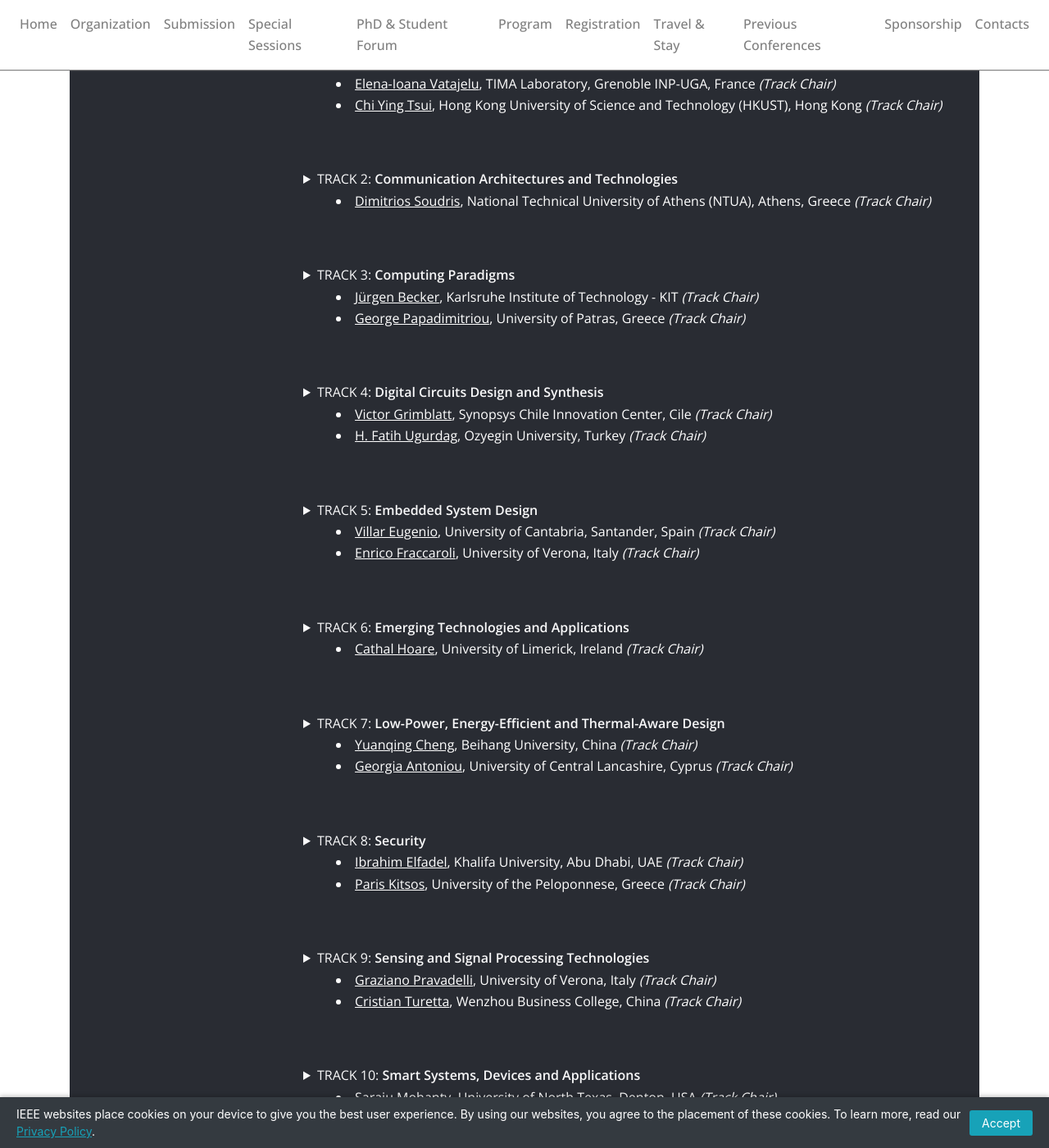
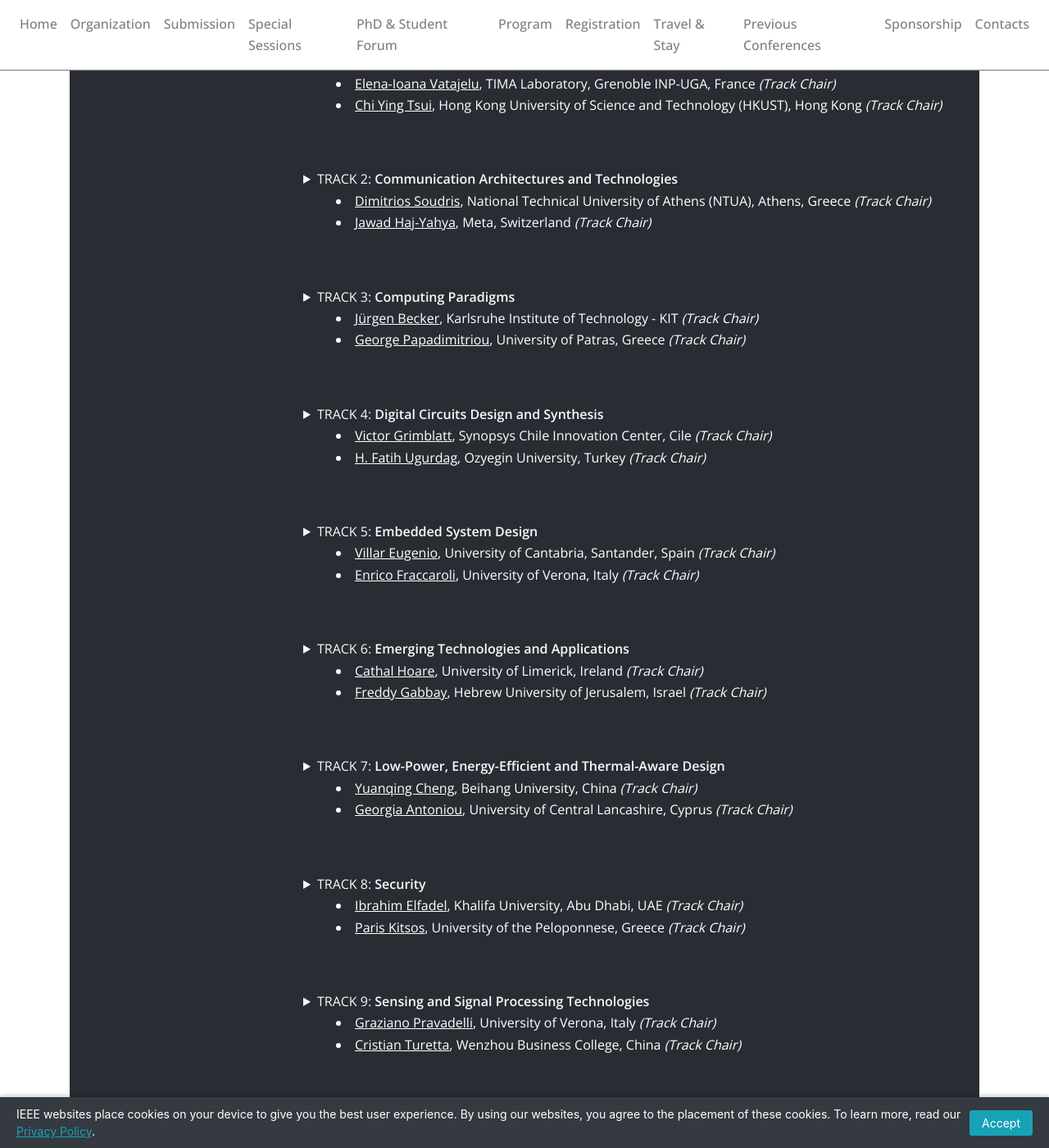
Before and after one commit to vlsi-soc/vlsi-soc, a Jekyll site: the page built from committee.md, in a window 1280 px wide and 1400 px high, scrolled down 2172 px. Shown: the whole window at 82% size. Built offline with Jekyll 4.4.1, drawn with Linux system fonts in a browser that asks for light colours; nearby versions of some CDN libraries.

Commit message:
Add some track chairs

```diff
--- a/_data/program_committee.yml
+++ b/_data/program_committee.yml
@@ -15,6 +15,9 @@ tracks:
       - name: "Dimitrios Soudris"
         affiliation: "National Technical University of Athens (NTUA), Athens, Greece"
         email: "dsoudris@microlab.ntua.gr"
+      - name: "Jawad Haj-Yahya"
+        affiliation: "Meta, Switzerland"
+        email: "jawadhy@gmail.com"
 
   - number: 3
     chairs:
@@ -33,6 +36,7 @@ tracks:
       - name: "H. Fatih Ugurdag"
         affiliation: "Ozyegin University, Turkey"
         email: "fatih.ugurdag@ozyegin.edu.tr"
+
   - number: 5
     chairs:
       - name: "Villar Eugenio"
@@ -46,6 +50,9 @@ tracks:
     chairs:
       - name: "Cathal Hoare"
         affiliation: "University of Limerick, Ireland"
+      - name: "Freddy Gabbay"
+        affiliation: "Hebrew University of Jerusalem, Israel"
+        email: "freddy.gabbay@mail.huji.ac.il"
 
   - number: 7
     chairs:
```
